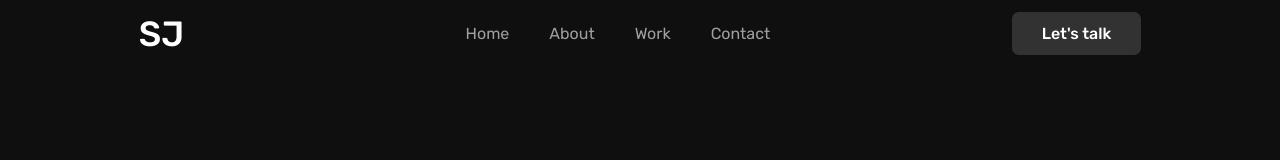
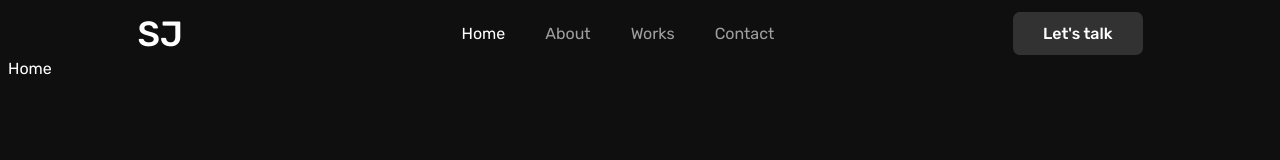
Before and after one commit to Shubham-js/shubhamjain.github.io, a React (Create React App) app: page / in a window 1280 px wide. Shown: the top 160 px of the page. Built offline with nearby package versions, Linux system fonts and the light colour scheme.

Commit message:
Set up routing for the project

```diff
--- a/package.json
+++ b/package.json
@@ -11,12 +11,14 @@
     "nodemon": "^2.0.22",
     "react": "^18.2.0",
     "react-dom": "^18.2.0",
+    "react-router": "^6.14.0",
+    "react-router-dom": "^6.14.0",
     "react-scripts": "5.0.1",
     "web-vitals": "^2.1.4"
   },
   "scripts": {
     "predeploy": "npm run build",
-   "deploy": "gh-pages -d build",
+    "deploy": "gh-pages -d build",
     "start": "react-scripts start",
     "build": "react-scripts build",
     "test": "react-scripts test",
--- a/src/App.js
+++ b/src/App.js
@@ -1,10 +1,29 @@
 import React, { Fragment } from "react";
 import { Header } from "./Components/Header/index.tsx";
-
-const App = () =>
-{
-    return <Fragment>
-     <Header />
+import {
+  BrowserRouter as Router,
+  Route,
+  Routes as Switch,
+} from "react-router-dom";
+import Home from "./Components/Home/index.tsx";
+import Contact from "./Components/Contact/index.tsx";
+import Works from "./Components/Works/index.tsx";
+import About from "./Components/About/index.tsx";
+import NotFound from "./Components/Not Found/index.tsx";
+const App = () => {
+  return (
+    <Fragment>
+      <Header />
+      <Router>
+        <Switch>
+          <Route path="/" element={<Home />} />
+          <Route path="/about" element={<About />} />
+          <Route path="/works" element={<Works />} />
+          <Route path="/contact" element={<Contact />} />
+          <Route path="*" element={<NotFound />} />
+        </Switch>
+      </Router>
     </Fragment>
-}
+  );
+};
 export default App;
--- /dev/null
+++ b/src/Components/About/index.tsx
@@ -0,0 +1,5 @@
+import React from "react";
+const About = () => {
+  return <div className="white_color">About</div>;
+};
+export default About;
--- /dev/null
+++ b/src/Components/Contact/index.tsx
@@ -0,0 +1,5 @@
+import React from "react";
+const Contact = () => {
+  return <div className="white_color">Contact</div>;
+};
+export default Contact;
--- a/src/Components/Header/index.css
+++ b/src/Components/Header/index.css
@@ -20,6 +20,10 @@
 .box:hover {
     color: #fff;
 }
+.active
+{
+    color: #fff;
+}
 
 .button {
    background-color:  #323232;
@@ -31,6 +35,7 @@
 
 .button:hover
 {
+    cursor: pointer;
     background-color: #fff;
     color: #323232 !important;
 }
@@ -38,5 +43,6 @@
     transition: 0.5s;
 }
 .box_grow:hover {
+    cursor: pointer;
     transform: scale(1.2);
 }
--- a/src/Components/Header/index.tsx
+++ b/src/Components/Header/index.tsx
@@ -1,7 +1,13 @@
-import React, { Fragment } from "react";
+import React, { Fragment, useState } from "react";
 import "./index.css";
 import { headerConstants } from "../../Constants/index.js";
 export const Header = () => {
+  const [selected, setSelected] = useState(0);
+  const changeSelection = (e: any, val: number) => {
+    // e.preventDefault();
+    setSelected(val);
+  };
+  console.log("selected ", selected);
   return (
     <Fragment>
       <div className="header">
@@ -10,10 +16,30 @@ export const Header = () => {
         </div>
         <div className="navbar">
           <ul>
-            <li className="box font16">{headerConstants.HOME}</li>
-            <li className="box font16">{headerConstants.ABOUT}</li>
-            <li className="box font16">{headerConstants.WORK}</li>
-            <li className="box font16">{headerConstants.CONTACT}</li>
+            <li
+              className={`${selected === 0 ? "active" : "box"} font16`}
+              onClick={(e) => changeSelection(e, 0)}
+            >
+              <a href="/">{headerConstants.HOME}</a>
+            </li>
+            <li
+              className={`${selected === 1 ? "active" : "box"} font16`}
+              onClick={(e) => changeSelection(e, 1)}
+            >
+              <a href="/about">{headerConstants.ABOUT}</a>
+            </li>
+            <li
+              className={`${selected === 2 ? "active" : "box"} font16`}
+              onClick={(e) => changeSelection(e, 2)}
+            >
+              <a href="/works">{headerConstants.WORKS}</a>
+            </li>
+            <li
+              className={`${selected === 3 ? "active" : "box"} font16`}
+              onClick={(e) => changeSelection(e, 3)}
+            >
+              <a href="/contact">{headerConstants.CONTACT}</a>
+            </li>
           </ul>
         </div>
         <div className="logo_header box button font16 fontW500">
--- /dev/null
+++ b/src/Components/Home/index.tsx
@@ -0,0 +1,5 @@
+import React from "react";
+const Home = () => {
+  return <div className="white_color">Home</div>;
+};
+export default Home;
--- /dev/null
+++ b/src/Components/Not Found/index.tsx
@@ -0,0 +1,5 @@
+import React from "react";
+const NotFound = () => {
+  return <div className="white_color">Not Found</div>;
+};
+export default NotFound;
--- /dev/null
+++ b/src/Components/Works/index.tsx
@@ -0,0 +1,5 @@
+import React from "react";
+const Works = () => {
+  return <div className="white_color">Works</div>;
+};
+export default Works;
--- a/src/Constants/index.js
+++ b/src/Constants/index.js
@@ -1,7 +1,7 @@
 export const headerConstants = {
   HOME: "Home",
   ABOUT: "About",
-  WORK: "Work",
+  WORKS: "Works",
   CONTACT: "Contact",
   LETS_TALK: "Let's talk",
   LOGO: "SJ",
--- a/src/index.css
+++ b/src/index.css
@@ -23,3 +23,9 @@ body {
 .fontW700{
 font-weight: 700;
 }
+
+a {
+    text-decoration: none;
+    color: inherit;
+    cursor: pointer;
+}
```
Also changed, not shown: 1 other file (tests, documents, lock files or other folders).
